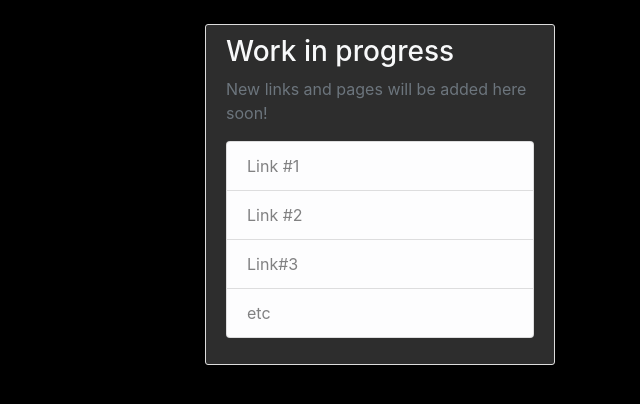
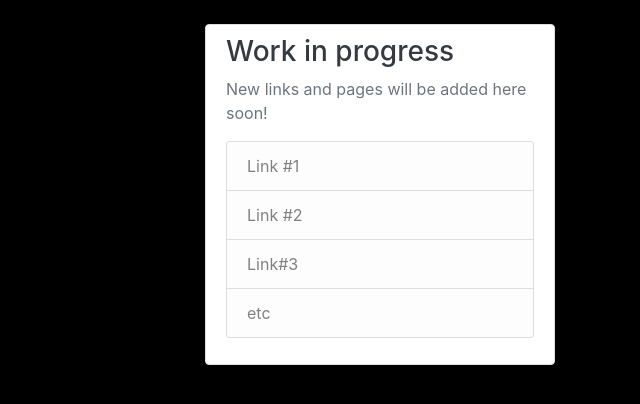
Before and after one commit to sarthak1905/BlogCity, a Django app: page /home/ in a window 1280 px wide. Shown: the part 56-460 px from the top of the page, without its empty margins (640-1280 px from the left). Run offline with Django 3.2, Linux system fonts and the light colour scheme; data that the repository does not hold is empty; some libraries are stand-ins or nearby versions.

Commit message:
Updated styles

```diff
--- a/blog/templates/blog/base.html
+++ b/blog/templates/blog/base.html
@@ -61,9 +61,10 @@
             {% endif %}
             {% block content %}{% endblock %}
           </div>
+          <br><br><br>
           <div class="col-md-4" data-aos="fade-up">
-            <div class="content-section">
-              <h3 class="text-light">Work in progress</h3>
+            <div class="content-section bg-white rounded">
+              <h3 class="text-dark">Work in progress</h3>
               <p class='text-muted'>New links and pages will be added here soon!
                 <ul class="list-group">
                   <li class="list-group-item list-group-item-light">Link #1</li>
```
